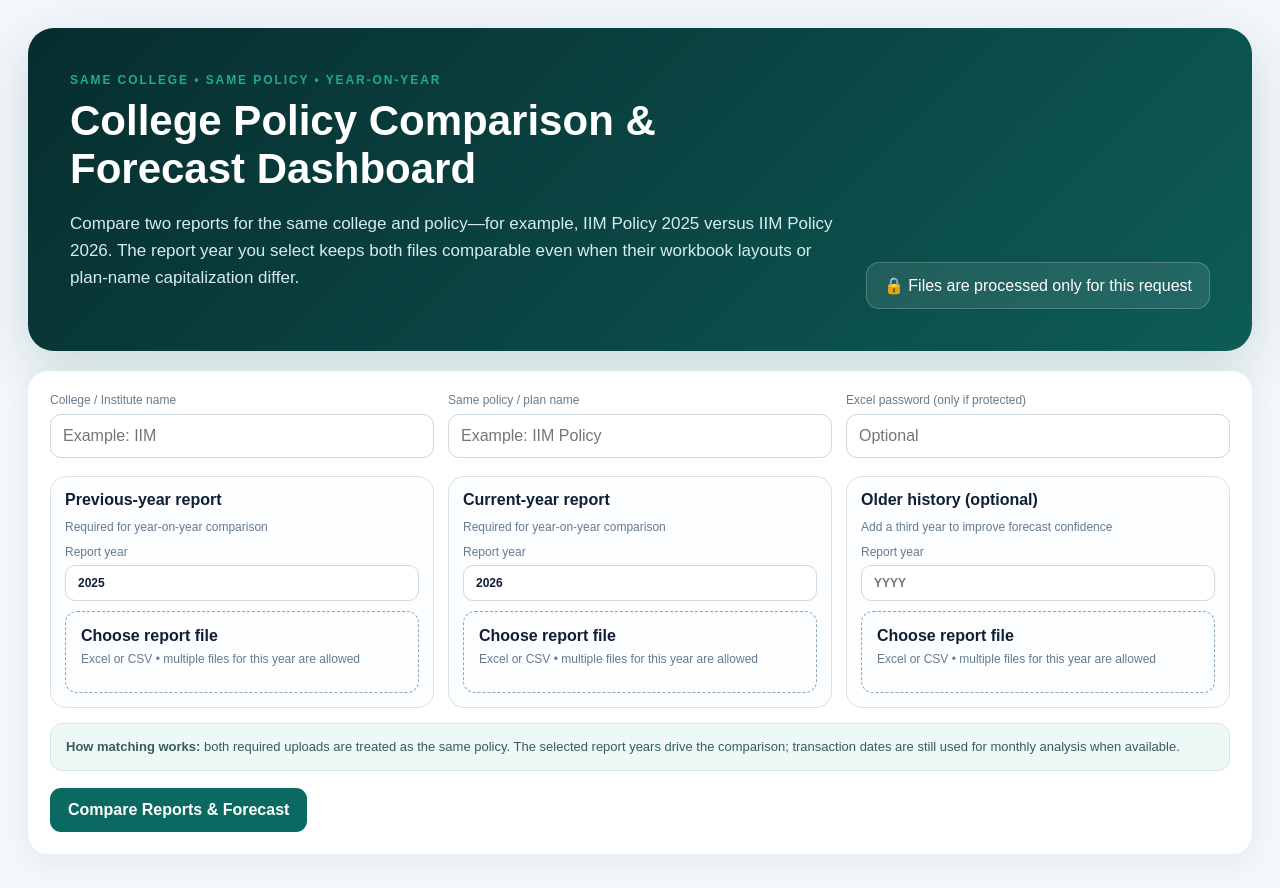
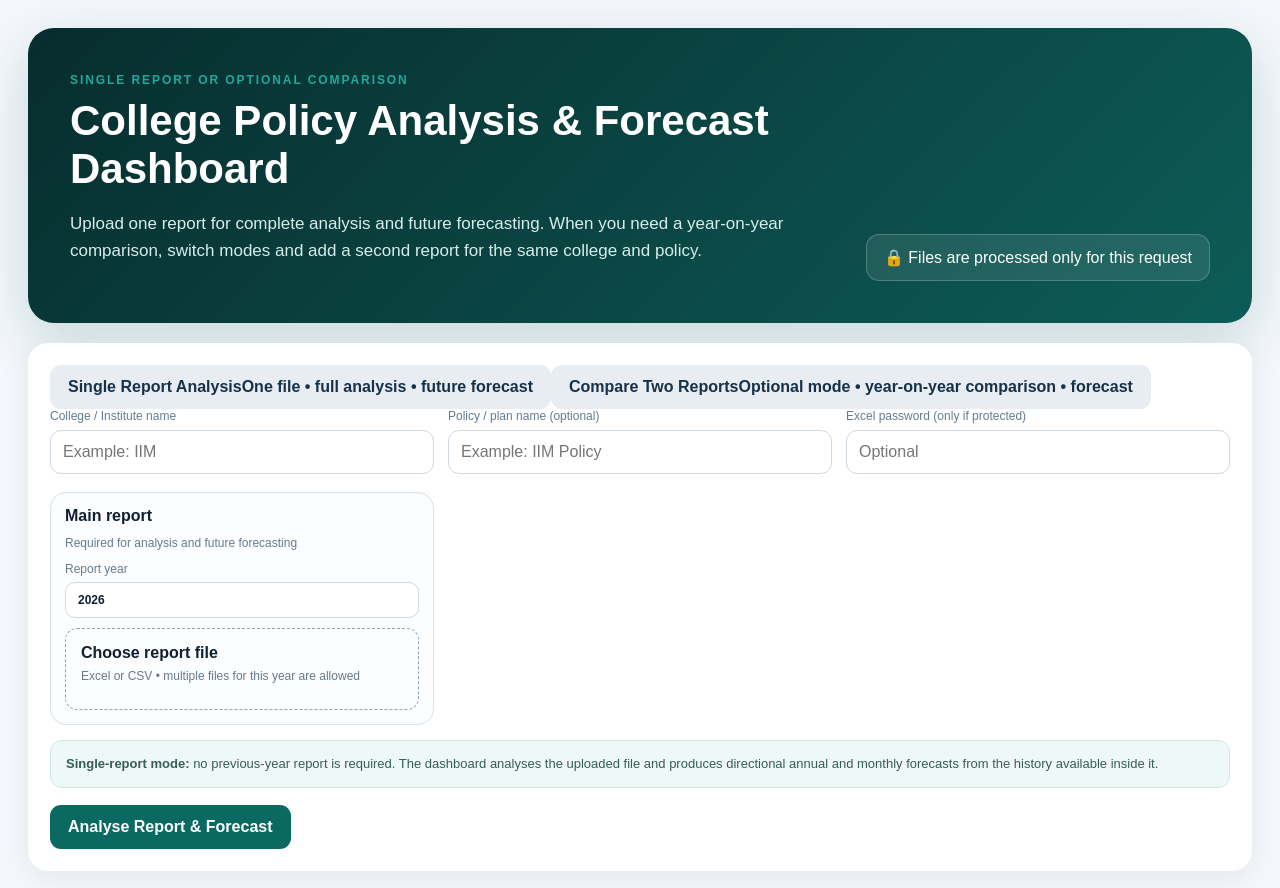
Before and after one commit to badalsharma9929/Pharma_sales_analysis_dashboard, a Next.js app: page / in a window 1280 px wide. Shown: the top 888 px of the page. Built offline with nearby package versions, Linux system fonts and the light colour scheme.

Commit message:
Make report comparison optional

```diff
--- a/app/page.tsx
+++ b/app/page.tsx
@@ -10,12 +10,22 @@ import { displayDate, money, Result, UploadGroup } from "./dashboard/types";
 export default function Home() {
   const [college, setCollege] = useState("");
   const [policyName, setPolicyName] = useState("");
+  const [analysisMode, setAnalysisMode] = useState<"single" | "comparison">(
+    "single",
+  );
+  const [resultMode, setResultMode] = useState<"single" | "comparison">(
+    "single",
+  );
   const [groups, setGroups] = useState<UploadGroup[]>(() => {
     const currentYear = new Date().getFullYear();
     return [
-      { name: "Previous-year report", year: String(currentYear - 1), files: [] },
-      { name: "Current-year report", year: String(currentYear), files: [] },
-      { name: "Older history (optional)", year: "", files: [] },
+      { name: "Main report", year: String(currentYear), files: [] },
+      {
+        name: "Comparison report (optional)",
+        year: String(currentYear - 1),
+        files: [],
+      },
+      { name: "Additional history (optional)", year: "", files: [] },
     ];
   });
   const [password, setPassword] = useState("");
@@ -79,16 +89,26 @@ export default function Home() {
     );
 
   async function analyze() {
-    const flattened = groups.flatMap((group) =>
+    const requestedMode = analysisMode;
+    const selectedGroups = requestedMode === "single" ? groups.slice(0, 1) : groups;
+    const flattened = selectedGroups.flatMap((group) =>
       group.files.map((file) => ({
         file,
-        label: policyName.trim() || "Same Uploaded Policy",
+        label:
+          policyName.trim() ||
+          (requestedMode === "comparison"
+            ? "Same Uploaded Policy"
+            : "Unspecified Plan"),
         year: group.year.trim(),
       })),
     );
-    const uploadedGroups = groups.filter((group) => group.files.length);
-    if (uploadedGroups.length < 2) {
-      setError("Upload both the previous-year and current-year reports.");
+    const uploadedGroups = selectedGroups.filter((group) => group.files.length);
+    if (!groups[0].files.length) {
+      setError("Upload the main report to analyse and forecast.");
+      return;
+    }
+    if (requestedMode === "comparison" && !groups[1].files.length) {
+      setError("Upload the optional comparison report or switch to Single Report Analysis.");
       return;
     }
     if (
@@ -99,7 +119,10 @@ export default function Home() {
       setError("Enter a valid four-digit report year for every uploaded report.");
       return;
     }
-    if (new Set(uploadedGroups.map((group) => group.year.trim())).size < 2) {
+    if (
+      requestedMode === "comparison" &&
+      new Set(uploadedGroups.map((group) => group.year.trim())).size < 2
+    ) {
       setError("The two reports must use different comparison years.");
       return;
     }
@@ -147,7 +170,11 @@ export default function Home() {
         preparedTokens.push(await preparedResponse.blob());
       }
 
-      setProcessingStatus("Combining both years and calculating forecasts…");
+      setProcessingStatus(
+        requestedMode === "comparison"
+          ? "Combining reports, calculating comparisons and forecasting…"
+          : "Analysing the report and calculating forecasts…",
+      );
       const combinedForm = new FormData();
       preparedTokens.forEach((token, index) =>
         combinedForm.append("tokens", token, `prepared-report-${index + 1}.bin`),
@@ -173,11 +200,17 @@ export default function Home() {
         throw new Error(
           data.detail ||
             (response.status === 413
+              ? requestedMode === "comparison"
                 ? "The prepared comparison is still too large. Split the larger workbook into two files for the same report year and select both parts together."
+                : "The prepared report is still too large. Split the workbook into smaller files for the same report year and select them together."
               : `Unable to process workbook (${response.status}). Please verify the file and password.`),
         );
       }
-      setResult(data);
+      setResultMode(requestedMode);
+      setResult({
+        ...data,
+        meta: { ...data.meta, analysis_mode: requestedMode },
+      });
     } catch (exception: any) {
       setError(exception.message || "Processing failed.");
     } finally {
@@ -225,7 +258,13 @@ export default function Home() {
     }
   }
 
-  const viewLabel = selectedView === "all" ? "Combined comparison" : selectedView;
+  const isComparisonResult = resultMode === "comparison";
+  const viewLabel =
+    selectedView === "all"
+      ? isComparisonResult
+        ? "Combined comparison"
+        : "Portfolio analysis"
+      : selectedView;
   const currentYear = String(viewKpis?.current_year || "Current year");
   const previousYear = String(viewKpis?.previous_year || "Previous year");
 
@@ -233,19 +272,43 @@ export default function Home() {
     <main>
       <header className="hero">
         <div>
-          <span className="eyebrow">SAME COLLEGE • SAME POLICY • YEAR-ON-YEAR</span>
-          <h1>College Policy Comparison & Forecast Dashboard</h1>
+          <span className="eyebrow">SINGLE REPORT OR OPTIONAL COMPARISON</span>
+          <h1>College Policy Analysis & Forecast Dashboard</h1>
           <p>
-            Compare two reports for the same college and policy—for example,
-            IIM Policy 2025 versus IIM Policy 2026. The report year you select
-            keeps both files comparable even when their workbook layouts or plan-name
-            capitalization differ.
+            Upload one report for complete analysis and future forecasting. When you
+            need a year-on-year comparison, switch modes and add a second report for
+            the same college and policy.
           </p>
         </div>
         <div className="privacy">🔒 Files are processed only for this request</div>
       </header>
 
       <section className="setupCard">
+        <div className="modeSelector" role="group" aria-label="Analysis type">
+          <button
+            type="button"
+            className={analysisMode === "single" ? "active" : ""}
+            onClick={() => {
+              setAnalysisMode("single");
+              setError("");
+            }}
+          >
+            <b>Single Report Analysis</b>
+            <span>One file • full analysis • future forecast</span>
+          </button>
+          <button
+            type="button"
+            className={analysisMode === "comparison" ? "active" : ""}
+            onClick={() => {
+              setAnalysisMode("comparison");
+              setError("");
+            }}
+          >
+            <b>Compare Two Reports</b>
+            <span>Optional mode • year-on-year comparison • forecast</span>
+          </button>
+        </div>
+
         <div className="setupFields">
           <div className="collegeInput">
             <label>College / Institute name</label>
@@ -256,7 +319,11 @@ export default function Home() {
             />
           </div>
           <div className="collegeInput">
-            <label>Same policy / plan name</label>
+            <label>
+              {analysisMode === "comparison"
+                ? "Same policy / plan name"
+                : "Policy / plan name (optional)"}
+            </label>
             <input
               value={policyName}
               onChange={(event) => setPolicyName(event.target.value)}
@@ -275,14 +342,17 @@ export default function Home() {
         </div>
 
         <div className="planUploads">
-          {groups.map((group, index) => (
+          {(analysisMode === "single" ? groups.slice(0, 1) : groups).map(
+            (group, index) => (
             <article className="planUpload" key={index}>
               <div className="dataSetTitle">
                 <strong>{group.name}</strong>
                 <span>
-                  {index < 2
-                    ? "Required for year-on-year comparison"
-                    : "Add a third year to improve forecast confidence"}
+                  {analysisMode === "single"
+                    ? "Required for analysis and future forecasting"
+                    : index < 2
+                      ? "Required only in comparison mode"
+                      : "Add an older year to improve forecast confidence"}
                 </span>
               </div>
               <label className="yearField" htmlFor={`year-${index}`}>
@@ -322,13 +392,24 @@ export default function Home() {
                 </span>
               </label>
             </article>
-          ))}
+            ),
+          )}
         </div>
 
         <div className="comparisonRule">
-          <b>How matching works:</b> both required uploads are treated as the same
-          policy. The selected report years drive the comparison; transaction dates
-          are still used for monthly analysis when available.
+          {analysisMode === "comparison" ? (
+            <>
+              <b>Comparison mode:</b> the first two uploads are treated as the same
+              policy. Their selected report years drive the comparison, while
+              transaction dates support monthly analysis.
+            </>
+          ) : (
+            <>
+              <b>Single-report mode:</b> no previous-year report is required. The
+              dashboard analyses the uploaded file and produces directional annual
+              and monthly forecasts from the history available inside it.
+            </>
+          )}
         </div>
 
         <button
@@ -336,7 +417,13 @@ export default function Home() {
           onClick={analyze}
           disabled={loading}
         >
-          {loading ? "Comparing reports & forecasting…" : "Compare Reports & Forecast"}
+          {loading
+            ? analysisMode === "comparison"
+              ? "Comparing reports & forecasting…"
+              : "Analysing report & forecasting…"
+            : analysisMode === "comparison"
+              ? "Compare Reports & Forecast"
+              : "Analyse Report & Forecast"}
         </button>
         {loading && processingStatus && (
           <div className="processingStatus" role="status">
@@ -376,14 +463,18 @@ export default function Home() {
           <section className="viewSwitcher">
             <div>
               <span className="eyebrow">ANALYSIS VIEW</span>
-              <h2>Switch between individual plans and combined comparison</h2>
+              <h2>
+                {isComparisonResult
+                  ? "Switch between individual plans and combined comparison"
+                  : "Switch between the full portfolio and individual plans"}
+              </h2>
             </div>
             <div className="viewButtons">
               <button
                 className={selectedView === "all" ? "active" : ""}
                 onClick={() => setSelectedView("all")}
               >
-                Combined comparison
+                {isComparisonResult ? "Combined comparison" : "All plans"}
               </button>
               {plans.map((plan) => (
                 <button
@@ -402,8 +493,10 @@ export default function Home() {
               ["Clean records", viewKpis.total_records],
               ["Premium collected", money(viewKpis.total_premium)],
               ["Average premium", money(viewKpis.average_premium)],
-              ["Current year", viewKpis.current_year],
-              ["Previous year", viewKpis.previous_year],
+              [isComparisonResult ? "Current year" : "Report year", viewKpis.current_year],
+              ...(isComparisonResult
+                ? [["Previous year", viewKpis.previous_year]]
+                : []),
               ["Most selected sum insured", viewKpis.most_selected_sum_insured],
               ["Top batch", viewKpis.top_batch],
             ].map(([label, value]) => (
@@ -457,14 +550,16 @@ export default function Home() {
               </section>
             )}
 
+          {isComparisonResult && (
             <section className="sectionTitle">
               <span className="eyebrow">CURRENT VS PREVIOUS YEAR</span>
               <h2>
                 {viewLabel}: {currentYear} analysis versus {previousYear}
               </h2>
             </section>
+          )}
 
-          {!!comparisonSummary.length && (
+          {isComparisonResult && !!comparisonSummary.length && (
             <section className="comparisonTable">
               <div className="comparisonHeading">
                 <div>
@@ -514,6 +609,8 @@ export default function Home() {
           )}
 
           <section className="gridCharts">
+            {isComparisonResult && (
+              <>
                 <ChartPanel
                   title={`${currentYear} vs ${previousYear}`}
                   subtitle="Switch between premium, enrolments and average premium"
@@ -530,6 +627,8 @@ export default function Home() {
                   initialMetric="amount"
                   multiSeries
                 />
+              </>
+            )}
             <ChartPanel
               title="Full year-wise trend"
               subtitle="Premium and enrolment movement across all uploaded years"
@@ -546,7 +645,7 @@ export default function Home() {
               initialMetric="amount"
               chronological
             />
-            {!!viewAnalysis.policy_year_comparison?.length && (
+            {isComparisonResult && !!viewAnalysis.policy_year_comparison?.length && (
               <ChartPanel
                 title="New vs Renewal by report year"
                 subtitle={`Policy mix in ${previousYear} compared with ${currentYear}`}
@@ -556,7 +655,7 @@ export default function Home() {
                 multiSeries
               />
             )}
-            {!!viewAnalysis.course_year_comparison?.length && (
+            {isComparisonResult && !!viewAnalysis.course_year_comparison?.length && (
               <ChartPanel
                 title="Course mix by report year"
                 subtitle={`Course-level participation in ${previousYear} and ${currentYear}`}
@@ -566,7 +665,7 @@ export default function Home() {
                 multiSeries
               />
             )}
-            {!!viewAnalysis.passing_year_comparison?.length && (
+            {isComparisonResult && !!viewAnalysis.passing_year_comparison?.length && (
               <ChartPanel
                 title="Batch mix by report year"
                 subtitle={`Batch participation movement from ${previousYear} to ${currentYear}`}
@@ -576,7 +675,7 @@ export default function Home() {
                 multiSeries
               />
             )}
-            {!!viewAnalysis.sum_insured_year_comparison?.length && (
+            {isComparisonResult && !!viewAnalysis.sum_insured_year_comparison?.length && (
               <ChartPanel
                 title="Sum insured by report year"
                 subtitle={`Cover preference in ${previousYear} and ${currentYear}`}
@@ -589,6 +688,7 @@ export default function Home() {
 
             {selectedView === "all" && plans.length > 1 && (
               <>
+                {isComparisonResult && (
                   <ChartPanel
                     title="Current vs previous year by plan"
                     subtitle="Compare each detected plan in the latest two years"
@@ -597,6 +697,7 @@ export default function Home() {
                     initialMetric="amount"
                     multiSeries
                   />
+                )}
                 <ChartPanel
                   title="Overall plan comparison"
                   subtitle="Premium, enrolments, members, batches and cover participation"
@@ -604,6 +705,7 @@ export default function Home() {
                   initialType="bar"
                   initialMetric="amount"
                 />
+                {isComparisonResult && (
                   <ChartPanel
                     title="Plan performance by year"
                     subtitle="See which detected plan led in each transaction year"
@@ -612,6 +714,7 @@ export default function Home() {
                     initialMetric="amount"
                     multiSeries
                   />
+                )}
                 <ChartPanel
                   title="Monthly premium by plan"
                   subtitle="Track each plan across all uploaded months and years"
@@ -654,9 +757,9 @@ export default function Home() {
                 <span className="eyebrow">FUTURE FORECAST</span>
                 <h2>{viewLabel}: next 3 years and next 12 months</h2>
                 <p>
-                  Forecasts extend the cleaned historical trend. With only two report
-                  years, confidence is intentionally shown as low and the result should
-                  be used for planning—not as a guaranteed outcome.
+                  {isComparisonResult
+                    ? "Forecasts extend the cleaned historical trend. With only two report years, confidence is intentionally shown as low and the result should be used for planning—not as a guaranteed outcome."
+                    : "Forecasts use the history available inside this report. With only one annual data point, the annual result is a baseline directional estimate; monthly projections use the available month-by-month pattern. Use the result for planning, not as a guarantee."}
                 </p>
               </section>
 
```
Lines whose indentation alone changed are shown as unchanged.
